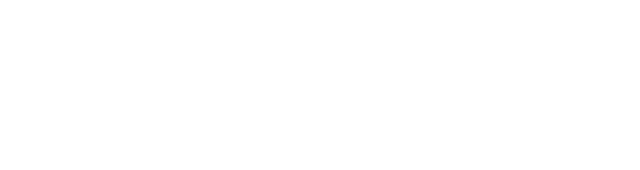
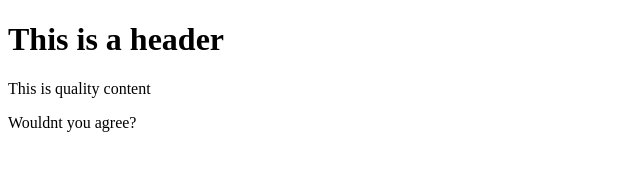
Before and after one commit to Jwenzel1/PracticeBranching, a plain HTML site: page index.html in a window 1280 px wide. Shown: the whole page, without its empty margins (0-640 px from the left). Drawn offline with Linux system fonts and the light colour scheme.

Commit message:
Added quality content

```diff
--- a/index.html
+++ b/index.html
@@ -5,6 +5,8 @@
     <title>Practice</title>
   </head>
   <body>
-
+    <h1>This is a header</h1>
+    <p>This is quality content</p>
+    <p>Wouldnt you agree?</p>
   </body>
 </html>
```
